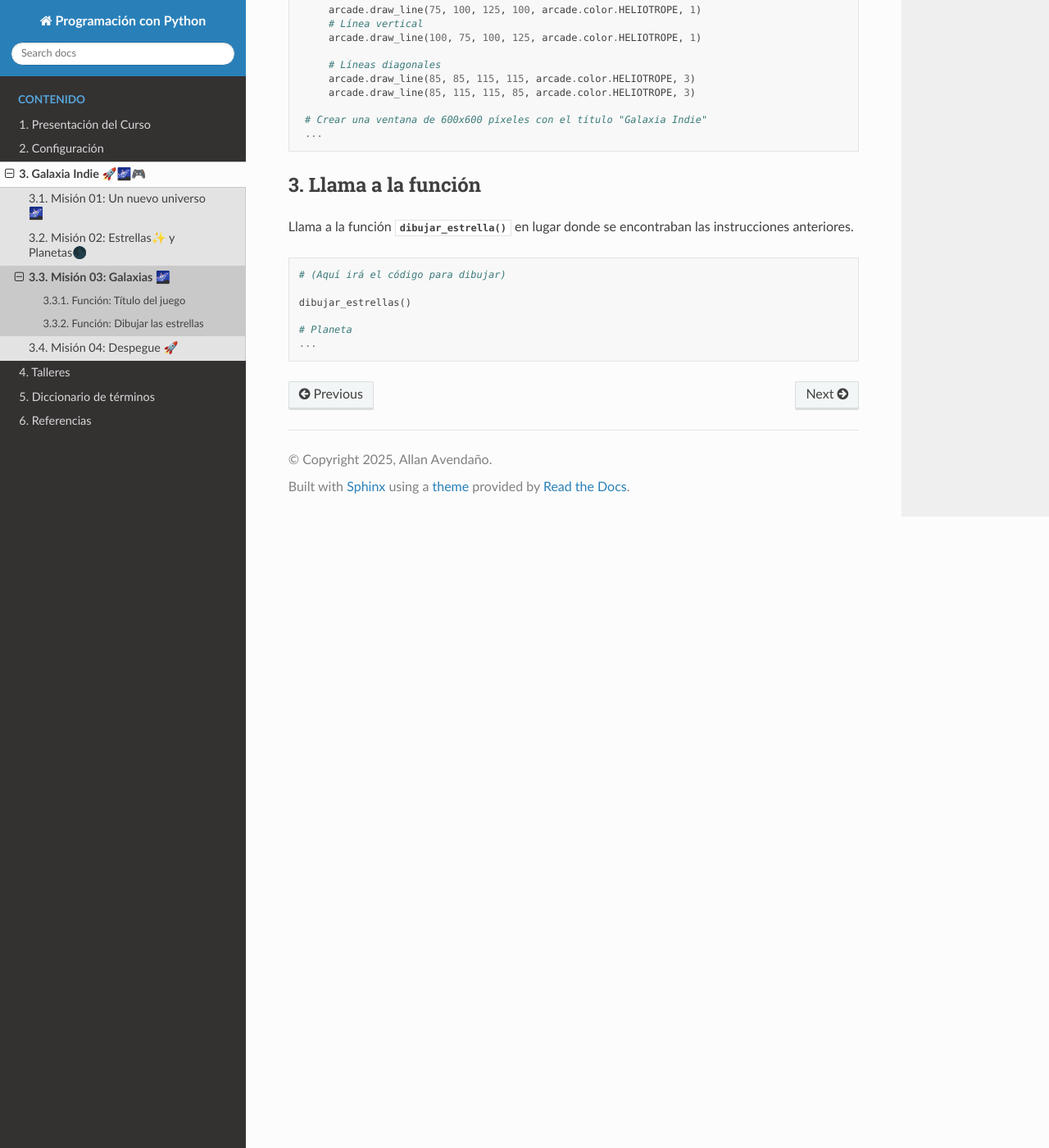
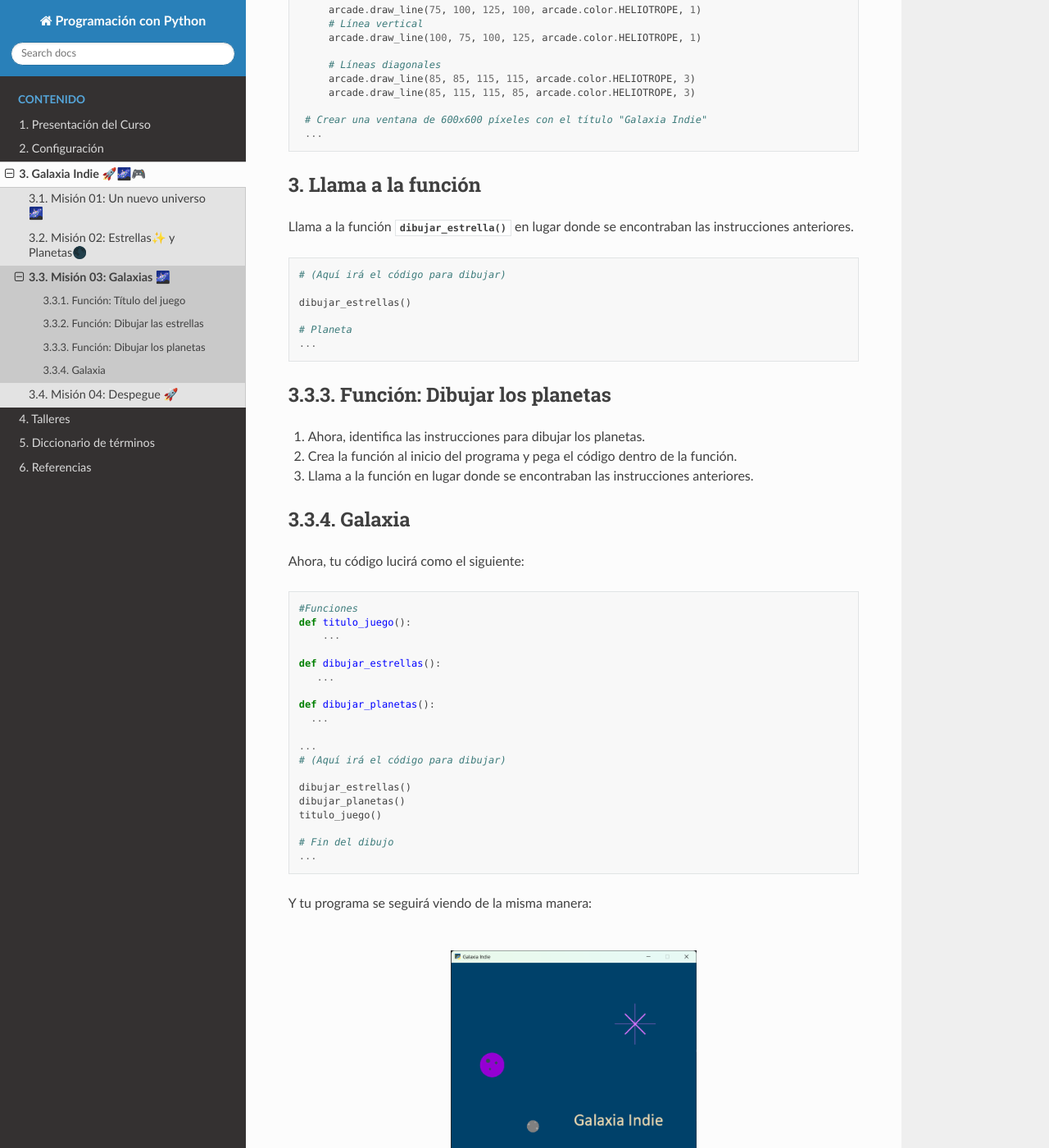
Before and after one commit to aavendan/programacion-python, a Sphinx documentation site: the page built from docs/source/sesiones/sesion03.rst, in a window 1280 px wide and 1400 px high, scrolled down 3687 px. Shown: the whole window at 82% size. Built offline with Sphinx 7.4.7 and the Read the Docs theme 3.1.0, drawn with Linux system fonts in a browser that asks for light colours; some of the changed text lies outside the part shown.

Commit message:
sesion03

```diff
--- a/docs/source/sesiones/sesion03.rst
+++ b/docs/source/sesiones/sesion03.rst
@@ -59,7 +59,7 @@ Identifica el comando que se encuentra en la función :py:func:`titulo_juego()`,
 .. rubric:: 2. Crea la función
   :heading-level: 2
 
-Para escribir la función en tu programa, define la función :py:func:`titulo_juego()` al inicio de tu programa. Copia y pega el código de la función en tu programa.
+Para escribir la función en tu programa, define la función :py:func:`titulo_juego()` al inicio de tu programa. Mueve el código dentro de la función en tu programa.
 
 .. code-block:: python
    :caption: Función titulo_juego
@@ -81,7 +81,7 @@ Para escribir la función en tu programa, define la función :py:func:`titulo_ju
 .. rubric:: 3. Llama a la función
   :heading-level: 2
 
-Coloca el nombre de la función junto a un par de paréntesis ``()`` al final de la línea.
+Coloca el nombre de la función junto a un par de paréntesis ``()`` en lugar de las instrucciones.
 
 .. code-block:: python
    :caption: Llamada a la función titulo_juego
@@ -187,3 +187,44 @@ Llama a la función :py:func:`dibujar_estrella()` en lugar donde se encontraban
 
     # Planeta
     ...
+
+Función: Dibujar los planetas
+------------------
+
+#. Ahora, identifica las instrucciones para dibujar los planetas.
+#. Crea la función al inicio del programa y pega el código dentro de la función.
+#. Llama a la función en lugar donde se encontraban las instrucciones anteriores.
+
+Galaxia
+------------------
+
+Ahora, tu código lucirá como el siguiente:
+
+.. code-block:: python
+
+    #Funciones
+    def titulo_juego():
+        ...
+
+    def dibujar_estrellas():
+       ...
+
+    def dibujar_planetas():
+      ...
+
+    ...
+    # (Aquí irá el código para dibujar)
+
+    dibujar_estrellas()
+    dibujar_planetas()
+    titulo_juego()
+
+    # Fin del dibujo
+    ...
+
+Y tu programa se seguirá viendo de la misma manera:
+
+.. figure:: ../img/sesion02/texto.png
+   :width: 300
+   :figclass: align-center
+   :alt: Texto
```
Also changed, not shown: docs/source/img/sesion03/ordenes.jpeg (deleted), docs/source/img/sesion03/texto.png (added).
